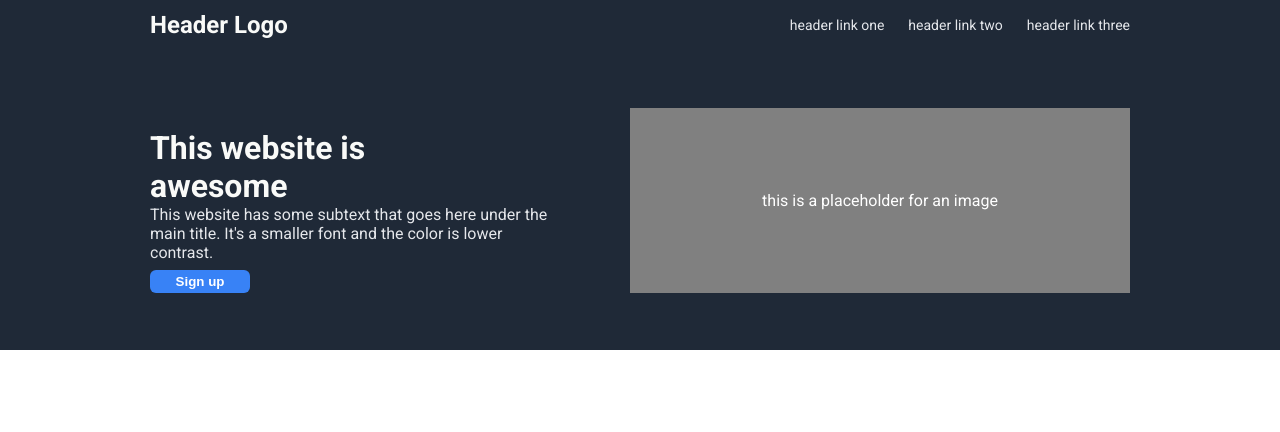
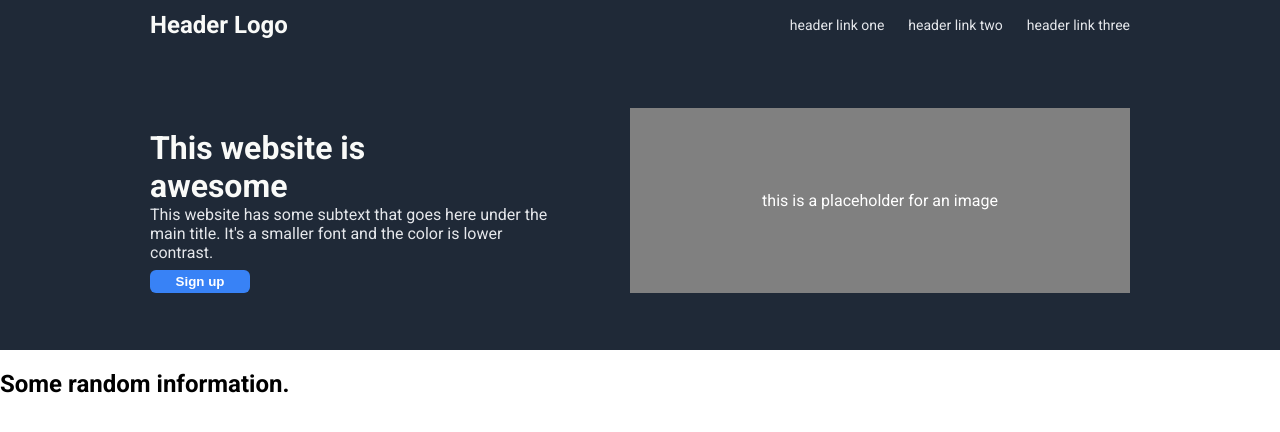
Before and after one commit to GladyszSG/landing-page, a plain HTML site: page index.html in a window 1280 px wide. Drawn offline with Linux system fonts and the light colour scheme.

Commit message:
Add some random information header

```diff
--- a/index.html
+++ b/index.html
@@ -36,6 +36,10 @@
                 </div>
             </div>
         </div>
+
+        <div class="some-random-info">
+            <h2 id="second-header">Some random information.</h2>
+        </div>
     </body>
 
 </html>
```
